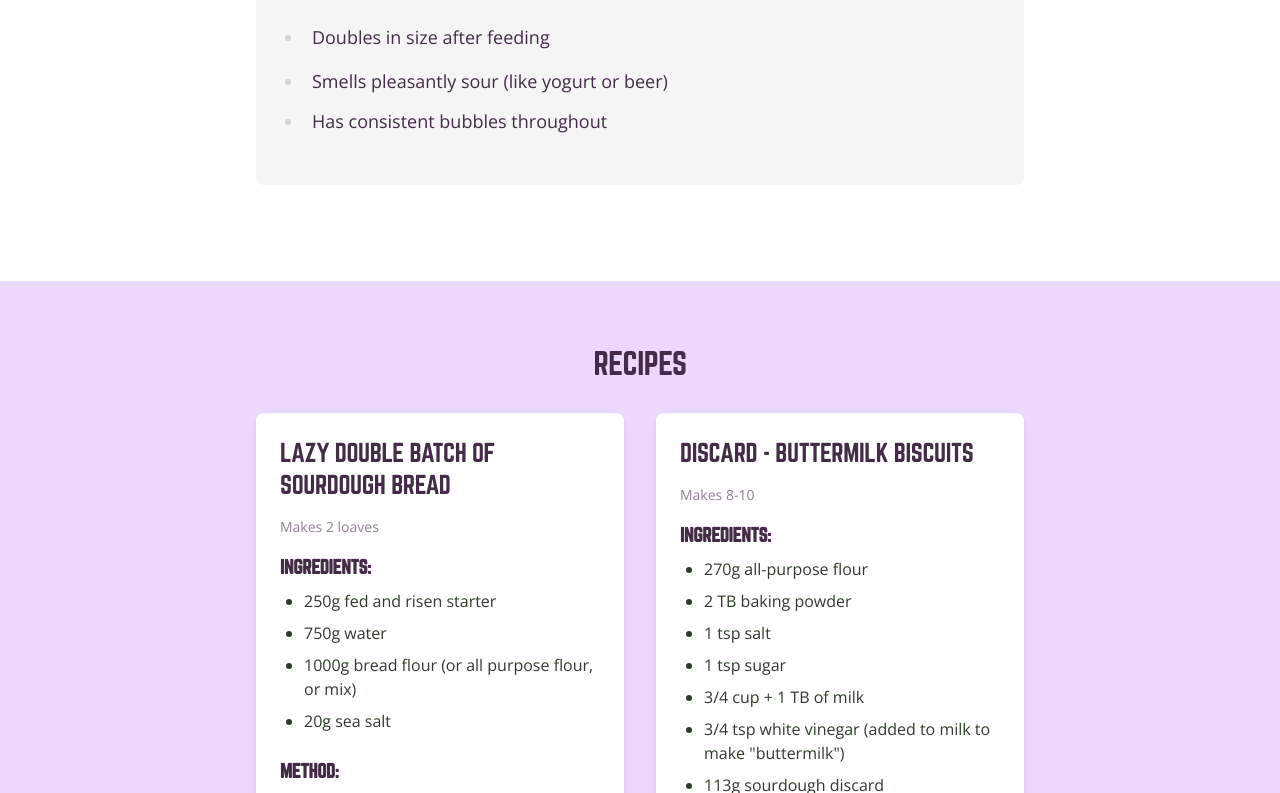
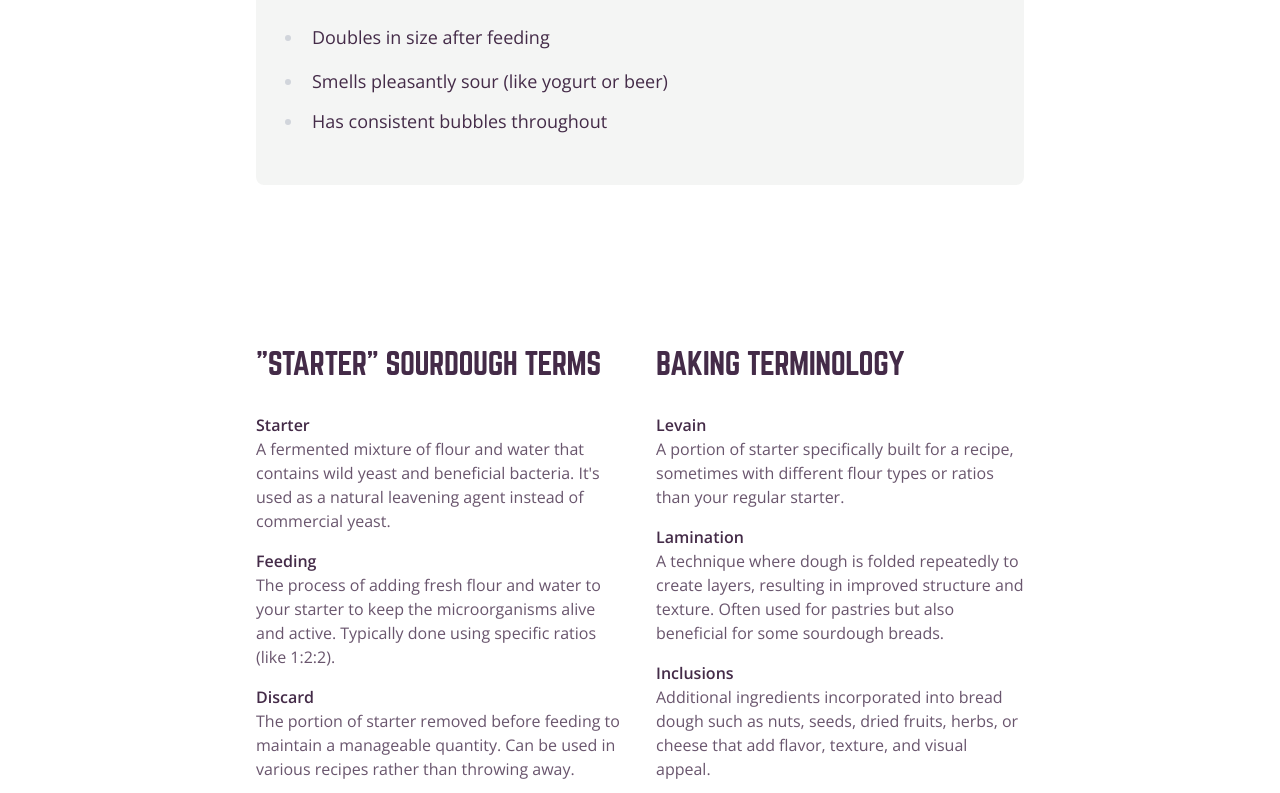
Before and after one commit to devandapaige/pythoness-programmer, a Next.js app: page /sourdough in a window 1280 px wide. Shown: the part 2007-2800 px from the top of the page. Built offline with nearby package versions, Linux system fonts and the light colour scheme.

Commit message:
sourdough corner update

```diff
--- a/src/app/sourdough/components/HeroSection.tsx
+++ b/src/app/sourdough/components/HeroSection.tsx
@@ -14,7 +14,7 @@ export default function HeroSection() {
               Cultivated using Joshua Weissman's Ultimate Sourdough Starter Guide.
             </p>
             <div className="text-sm text-brand-purple-dark/60 mb-8">
-              Last Updated: March 4, 2024
+              Last Updated: May 7, 2025
             </div>
             <a
               href="https://youtu.be/sTAiDki7AQA?si=bOuIC3ayju42_Baq"
--- /dev/null
+++ b/src/app/sourdough/components/TerminologySection.tsx
@@ -0,0 +1,81 @@
+import { sectionStyles } from './shared/Styles'
+
+export default function TerminologySection() {
+  return (
+    <section className="py-16 bg-white">
+      <div className={sectionStyles.container}>
+        <div className={sectionStyles.content}>
+          <div className="grid md:grid-cols-2 gap-8">
+            <div>
+              <h2 className={sectionStyles.heading.h2}>
+                "Starter" Sourdough Terms
+              </h2>
+              <dl className="mt-6 space-y-4">
+                <div>
+                  <dt className="font-semibold text-brand-purple-dark">Starter</dt>
+                  <dd className="text-brand-purple-dark/80">A fermented mixture of flour and water that contains wild yeast and beneficial bacteria. It's used as a natural leavening agent instead of commercial yeast.</dd>
+                </div>
+                <div>
+                  <dt className="font-semibold text-brand-purple-dark">Feeding</dt>
+                  <dd className="text-brand-purple-dark/80">The process of adding fresh flour and water to your starter to keep the microorganisms alive and active. Typically done using specific ratios (like 1:2:2).</dd>
+                </div>
+                <div>
+                  <dt className="font-semibold text-brand-purple-dark">Discard</dt>
+                  <dd className="text-brand-purple-dark/80">The portion of starter removed before feeding to maintain a manageable quantity. Can be used in various recipes rather than throwing away.</dd>
+                </div>
+                <div>
+                  <dt className="font-semibold text-brand-purple-dark">Hydration</dt>
+                  <dd className="text-brand-purple-dark/80">The ratio of water to flour in your starter or dough, usually expressed as a percentage.</dd>
+                </div>
+                <div>
+                  <dt className="font-semibold text-brand-purple-dark">Active/Ripe</dt>
+                  <dd className="text-brand-purple-dark/80">When your starter is most active, usually 4-8 hours after feeding, showing lots of bubbles and approximately doubling in size.</dd>
+                </div>
+              </dl>
+            </div>
+
+            <div>
+              <h2 className={sectionStyles.heading.h2}>
+                Baking Terminology
+              </h2>
+              <dl className="mt-6 space-y-4">
+                <div>
+                  <dt className="font-semibold text-brand-purple-dark">Levain</dt>
+                  <dd className="text-brand-purple-dark/80">A portion of starter specifically built for a recipe, sometimes with different flour types or ratios than your regular starter.</dd>
+                </div>
+                <div>
+                  <dt className="font-semibold text-brand-purple-dark">Lamination</dt>
+                  <dd className="text-brand-purple-dark/80">A technique where dough is folded repeatedly to create layers, resulting in improved structure and texture. Often used for pastries but also beneficial for some sourdough breads.</dd>
+                </div>
+                <div>
+                  <dt className="font-semibold text-brand-purple-dark">Inclusions</dt>
+                  <dd className="text-brand-purple-dark/80">Additional ingredients incorporated into bread dough such as nuts, seeds, dried fruits, herbs, or cheese that add flavor, texture, and visual appeal.</dd>
+                </div>
+                <div>
+                  <dt className="font-semibold text-brand-purple-dark">Autolyse</dt>
+                  <dd className="text-brand-purple-dark/80">A rest period where flour and water are mixed and left to sit before adding starter and salt, allowing for better flour hydration and gluten development.</dd>
+                </div>
+                <div>
+                  <dt className="font-semibold text-brand-purple-dark">Bulk Fermentation</dt>
+                  <dd className="text-brand-purple-dark/80">The first rise of the dough after mixing all ingredients, where the majority of fermentation happens, typically lasting 4-12 hours depending on temperature.</dd>
+                </div>
+                <div>
+                  <dt className="font-semibold text-brand-purple-dark">Stretch and Fold</dt>
+                  <dd className="text-brand-purple-dark/80">A gentle dough handling technique that builds strength without excessive kneading, involving stretching the dough and folding it over itself periodically during bulk fermentation.</dd>
+                </div>
+                <div>
+                  <dt className="font-semibold text-brand-purple-dark">Scoring</dt>
+                  <dd className="text-brand-purple-dark/80">Cutting the surface of bread dough before baking to control how it expands and creates an attractive pattern.</dd>
+                </div>
+                <div>
+                  <dt className="font-semibold text-brand-purple-dark">Crumb</dt>
+                  <dd className="text-brand-purple-dark/80">The interior texture of bread, which can be described as open (with large holes), tight, or anything in between.</dd>
+                </div>
+              </dl>
+            </div>
+          </div>
+        </div>
+      </div>
+    </section>
+  )
+}
--- /dev/null
+++ b/src/app/sourdough/components/ToolsAndResourcesSection.tsx
@@ -0,0 +1,65 @@
+import { sectionStyles } from './shared/Styles'
+
+export default function ToolsAndResourcesSection() {
+  return (
+    <section className="py-16 bg-brand-cream/30">
+      <div className={sectionStyles.container}>
+        <div className={sectionStyles.content}>
+          <h2 className={sectionStyles.heading.h2}>
+            Amanda's Favorite Flours and Tools
+          </h2>
+
+          <div className="prose prose-lg max-w-none">
+            <div className="grid md:grid-cols-2 gap-8 my-8">
+              <div className="bg-white p-6 rounded-lg">
+                <h3 className={sectionStyles.heading.h3}>
+                  Flours
+                </h3>
+                <ul className={sectionStyles.list.unordered}>
+                  <li>King Arthur Organic Rye Flour — this is what I used to make the starter from scratch</li>
+                  <li>Any non-bleached all-purpose flour — King Arthur is usually the brand I reach for. Generic all-purpose flours don't work as well when feeding the starter, though they're perfectly fine for recipes.</li>
+                  <li>Any non-bleached bread flour — currently I've been getting the generic brand at Costco</li>
+                </ul>
+              </div>
+
+              <div className="bg-white p-6 rounded-lg">
+                <h3 className={sectionStyles.heading.h3}>
+                  Tools
+                </h3>
+                <ul className={sectionStyles.list.unordered}>
+                  <li>
+                    <a href="https://amzn.to/4i09Bmr" target="_blank" rel="noopener noreferrer" className="text-brand-purple-dark hover:text-brand-purple-light">
+                      Simple Kitchen Scale
+                    </a>
+                  </li>
+                  <li>
+                    <a href="https://amzn.to/4bt23WF" target="_blank" rel="noopener noreferrer" className="text-brand-purple-dark hover:text-brand-purple-light">
+                      OXO Airtight Flour Storage
+                    </a>
+                    <span className="text-brand-purple-dark/80"> (what I'm slowly saving up for my baking items)</span>
+                  </li>
+                </ul>
+              </div>
+            </div>
+
+            <div className="bg-brand-purple-light/30 p-6 rounded-lg my-8">
+              <h3 className={sectionStyles.heading.h3}>
+                Videos and Other Resources
+              </h3>
+              <ul className={sectionStyles.list.unordered}>
+                <li>
+                  <a href="https://www.tiktok.com/@pythoness_programmer/collection/sourdough-7352284778902604587?is_from_webapp=1&sender_device=pc"
+                     target="_blank"
+                     rel="noopener noreferrer"
+                     className="text-brand-purple-dark hover:text-brand-purple-light">
+                    Sourdough Playlist Collection on TikTok
+                  </a>
+                </li>
+              </ul>
+            </div>
+          </div>
+        </div>
+      </div>
+    </section>
+  )
+}
--- a/src/app/sourdough/page.tsx
+++ b/src/app/sourdough/page.tsx
@@ -2,6 +2,8 @@ import { Metadata } from 'next'
 import HeroSection from './components/HeroSection'
 import StarterGuideSection from './components/StarterGuideSection'
 import RecipesSection from './components/RecipesSection'
+import ToolsAndResourcesSection from './components/ToolsAndResourcesSection'
+import TerminologySection from './components/TerminologySection'
 
 export const metadata: Metadata = {
   title: 'Sourdough Resources | Pythoness',
@@ -13,7 +15,9 @@ export default function SourdoughPage() {
     <main className="min-h-screen">
       <HeroSection />
       <StarterGuideSection />
+      <TerminologySection />
       <RecipesSection />
+      <ToolsAndResourcesSection />
     </main>
   )
 }
```
